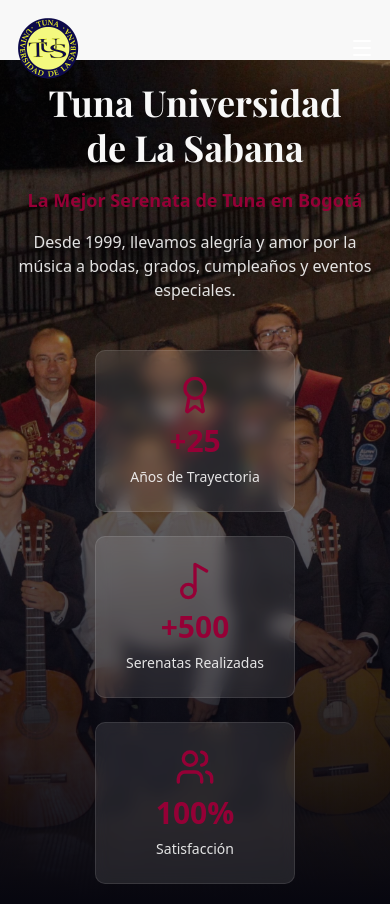
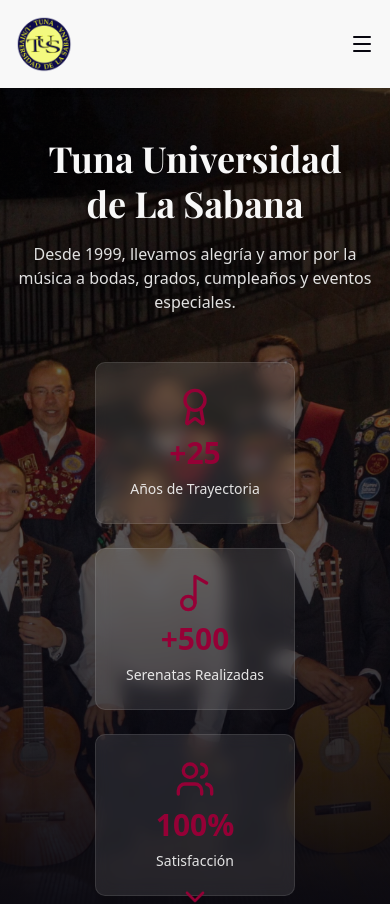
Before and after one commit to camilovegag/tunasabana, a Next.js app: page / in a window 390 px wide. Shown: the top 904 px of the page. Built offline with nearby package versions, Linux system fonts and the light colour scheme; a web font is replaced by a local one.

Commit message:
Streamline header appearance by removing dynamic scroll effects and refine hero section layout and content.

```diff
--- a/src/components/header/header.tsx
+++ b/src/components/header/header.tsx
@@ -4,46 +4,23 @@
 import Image from "next/image";
 import Link from "next/link";
 import { usePathname } from "next/navigation";
-import { useEffect, useState } from "react";
+import { useState } from "react";
 import { navItems } from "@/config/navigation";
 
 export default function Header() {
-  const [isScrolled, setIsScrolled] = useState(false);
   const [isMobileMenuOpen, setIsMobileMenuOpen] = useState(false);
   const pathname = usePathname();
-  const isHomePage = pathname === "/";
-
-  useEffect(() => {
-    const handleScroll = () => {
-      setIsScrolled(window.scrollY > 20);
-    };
-    window.addEventListener("scroll", handleScroll);
-    return () => window.removeEventListener("scroll", handleScroll);
-  }, []);
-
-  // En homepage sin scroll, usar texto blanco sobre el hero oscuro
-  const useWhiteText = isHomePage && !isScrolled;
 
   return (
-    <header
-      className={`${
-        isHomePage ? "fixed top-0 left-0" : "sticky top-0"
-      } w-full z-50 ${isMobileMenuOpen ? "transition-none" : "transition-all duration-300"} ${
-        isMobileMenuOpen
-          ? "bg-primary-foreground shadow-lg"
-          : isHomePage && !isScrolled
-            ? "bg-transparent"
-            : "bg-primary-foreground/95 backdrop-blur-md shadow-lg"
-      }`}
-    >
+    <header className="sticky top-0 w-full z-50 bg-primary-foreground shadow-md">
       <div className="mx-auto max-w-7xl px-4 sm:px-6 lg:px-8">
         <nav className="flex justify-between items-center py-4">
-          <Link href="/" className="relative z-10">
+          <Link href="/">
             <Image
               src="/logo.png"
               alt="Escudo de la Tuna Universidad de La Sabana"
-              height={64}
-              width={64}
+              height={56}
+              width={56}
               className="transition-transform hover:scale-105"
             />
           </Link>
@@ -56,9 +33,7 @@
                   className={`transition-colors ${
                     pathname === item.href
                       ? "text-accent"
-                      : useWhiteText && !isMobileMenuOpen
-                        ? "text-white/90 hover:text-white"
-                        : "text-foreground hover:text-accent"
+                      : "text-foreground hover:text-accent"
                   }`}
                   href={item.href}
                 >
@@ -71,11 +46,7 @@
           {/* Mobile Menu Button */}
           <button
             type="button"
-            className={`md:hidden z-10 ${
-              useWhiteText && !isMobileMenuOpen
-                ? "text-white"
-                : "text-foreground"
-            }`}
+            className="md:hidden text-foreground"
             onClick={() => setIsMobileMenuOpen(!isMobileMenuOpen)}
             aria-label="Toggle menu"
           >
@@ -89,8 +60,8 @@
 
         {/* Mobile Navigation */}
         {isMobileMenuOpen && (
-          <div className="md:hidden py-4 bg-primary-foreground border-t border-border">
-            <ul className="space-y-3">
+          <div className="md:hidden absolute top-full left-0 w-full bg-primary-foreground border-t border-border shadow-lg">
+            <ul className="space-y-3 p-4">
               {navItems.map((item) => (
                 <li key={item.label}>
                   <Link
--- a/src/components/hero/hero.tsx
+++ b/src/components/hero/hero.tsx
@@ -7,29 +7,26 @@
   return (
     <section
       id="hero"
-      className="grid place-items-center min-h-screen w-full relative isolate overflow-hidden"
+      className="grid place-items-center min-h-[calc(100dvh-5rem)] w-full relative isolate overflow-hidden bg-black"
     >
-      <div className="col-start-1 row-start-1 w-full h-dvh relative -z-10">
+      <div className="col-start-1 row-start-1 w-full min-h-full relative -z-10">
         <Image
           src={HeroImg}
           alt="Tuna Universidad de La Sabana en presentación"
           fill
           priority
-          className="object-cover"
-          quality={75}
+          className="object-cover opacity-60 md:opacity-100"
+          quality={90}
         />
-        <div className="absolute inset-0 bg-linear-to-b from-primary/20 to-primary" />
+        <div className="absolute inset-0 bg-linear-to-b from-primary/20 via-primary/40 to-primary md:from-primary/20 md:to-primary" />
       </div>
 
-      <div className="col-start-1 row-start-1 relative z-10 container mx-auto max-w-7xl px-4 sm:px-6 lg:px-8 py-20 lg:py-32">
+      <div className="col-start-1 row-start-1 relative z-10 container mx-auto max-w-7xl px-4 sm:px-6 lg:px-8 py-12 lg:py-32">
         <div className="max-w-4xl mx-auto text-center space-y-8 text-primary-foreground">
           <div className="space-y-4">
             <h1 className="text-4xl sm:text-5xl lg:text-7xl font-serif font-bold text-balance leading-tight drop-shadow-lg">
               {siteConfig.name}
             </h1>
-            <h2 className="text-lg sm:text-xl lg:text-2xl text-accent font-semibold drop-shadow-md">
-              La Mejor Serenata de Tuna en Bogotá
-            </h2>
             <p className="text-base sm:text-lg text-primary-foreground/90 drop-shadow-md max-w-2xl mx-auto">
               Desde 1999, llevamos alegría y amor por la música a bodas, grados,
               cumpleaños y eventos especiales.
```
